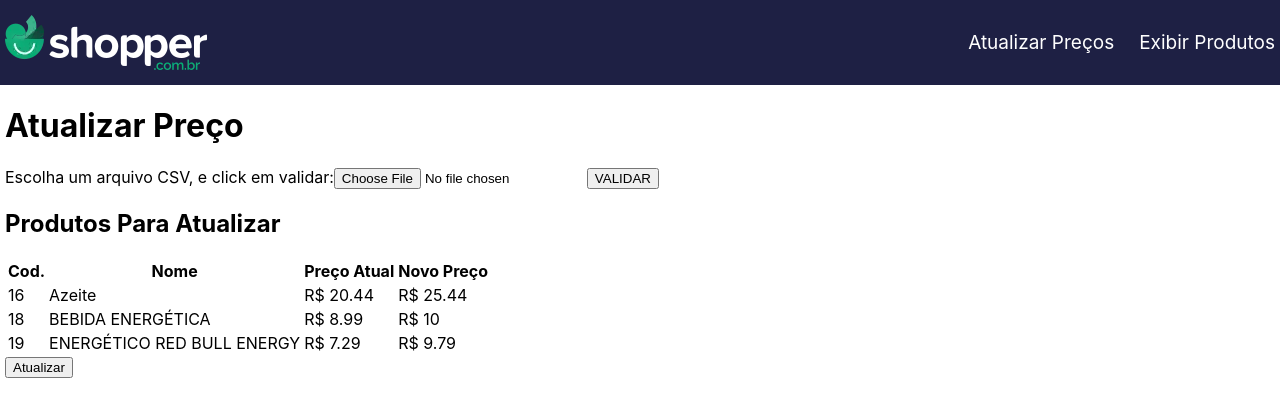
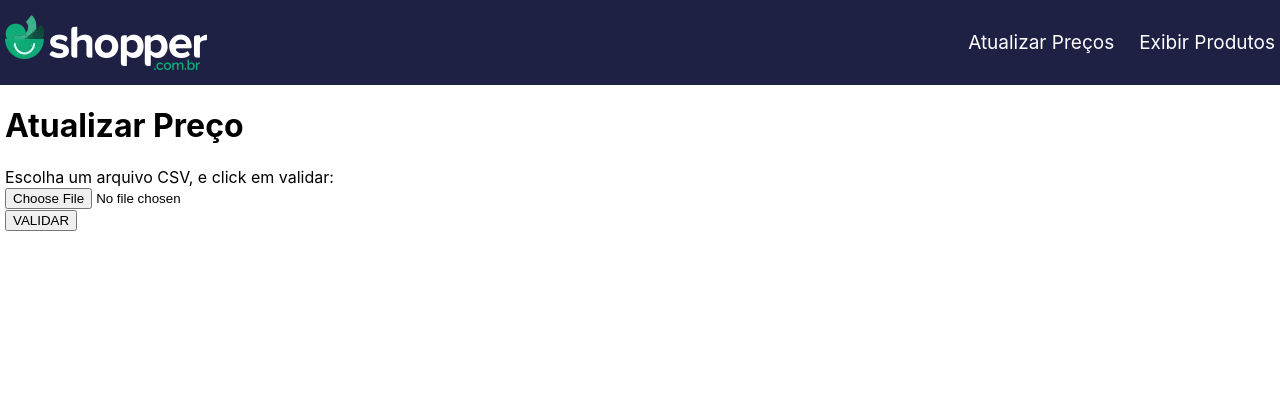
Before and after one commit to kleutons/shopper-frontend, a React (Create React App) app: page / in a window 1280 px wide. Shown: the top 416 px of the page. Built offline with nearby package versions, Linux system fonts and the light colour scheme.

Commit message:
feat: Valida Tipo de produto

```diff
--- a/src/Pages/Home/homePage.tsx
+++ b/src/Pages/Home/homePage.tsx
@@ -1,37 +1,48 @@
+import React, { useState } from "react";
+import { useFetchPostForm } from "../../hooks/useFetch";
+import { TypeProductValidade } from "../../types/typeProduct";
 
-const productsCSV = [
-    {
-        code:'16',
-        name: 'Azeite',
-        sale_price: 20.44,
-        new_price: 25.44
-    },
-    {
-        code:'18',
-        name: 'BEBIDA ENERGÉTICA',
-        sale_price: 8.99,
-        new_price: 10
-    },
-    {
-        code:'19',
-        name: 'ENERGÉTICO  RED BULL ENERGY ',
-        sale_price: 7.29,
-        new_price: 9.79
+export default function HomePage(){
+    const [formData] = useState(new FormData());
+    const { data, error, sendRequest } = useFetchPostForm('/product/bulk-update', formData);
+    const fileInputRef = React.createRef<HTMLInputElement>();
+
+    // Função para lidar com o envio do arquivo
+    const handleFileChange = (event:any) => {
+        const file = event.target.files[0];
+        formData.append('file', file);
+    };
+
+    // Função para lidar com o envio do formulário
+    const handleSubmit = (event:any) => {
+        event.preventDefault();
+        sendRequest();
+
+
+        // Limpar após o envio
+        if (fileInputRef.current){
+            fileInputRef.current.value = '';
+        }
     }
 
-];
 
-export default function HomePage(){
     return(
         <>
         <h1>Atualizar Preço</h1>
 
-        <form>
-            <label htmlFor="upload">Escolha um arquivo CSV, e click em validar:</label>
-            <input type="file" id="upload" name="upload" accept=".csv" />
+        <form onSubmit={handleSubmit}>
+            <label htmlFor="fileCsv">Escolha um arquivo CSV, e click em validar:</label>
+            <br/>
+            <input type="file" id="fileCsv" name="file" accept=".csv" onChange={handleFileChange} ref={fileInputRef} />
+            <br/>
             <button type="submit">VALIDAR</button>
         </form>
 
+
+        {error && <div>Erro: {error.message}</div>}
+
+        {data && Array.isArray(data) && data.length > 0 && (
+            <>
                 <h2>Produtos Para Atualizar</h2>
                 <table>
                     <thead>
@@ -40,24 +51,32 @@ export default function HomePage(){
                         <th>Nome</th>
                         <th>Preço Atual</th>
                         <th>Novo Preço</th>
+                        <th>Tipo</th>
+                        <th>Valido?</th>
+                        <th>Pendência</th>
                         </tr>
                     </thead>
                     <tbody>
 
-                {productsCSV?.map((item) => (
-                        <tr key={item.code}>
+                        {data.map((item: TypeProductValidade, index: number) => (
+                            <tr key={index}>
                                 <td>{item.code}</td>
                                 <td>{item.name}</td>
-                            <td>R$ {item.sale_price}</td>
-                            <td>R$ {item.new_price}</td>
+                                <td>{item.sales_price}</td>
+                                <td>{item.new_price}</td>
+                                <td>{item.typeProduct}</td>
+                                <td>{!item.isError ? 'Sim' : 'Erro'}</td>
+                                <td>{item.returnError}</td>
                             </tr>
-                        )
-                )}
 
+                        ))}
                     </tbody>
                 </table>
 
                 <button>Atualizar</button>
             </>
+        )}
+
+        </>
     )
 }
--- a/src/Pages/Products/products.tsx
+++ b/src/Pages/Products/products.tsx
@@ -1,4 +1,4 @@
-import { useFetchListProduct } from "../../hooks/useFetch";
+import { useFetchGet } from "../../hooks/useFetch";
 import { TypeProducts } from "../../types/typeProduct";
 import { formatCurrency } from "../../utils/format";
 
@@ -9,8 +9,8 @@ interface ProductsPageProps {
 
 export default function ProductsPage(props : ProductsPageProps){
 
-    const { data: uniqueData  } = useFetchListProduct<TypeProducts>('product/list-unique');
-    const { data: packData } = useFetchListProduct<TypeProducts>('product/list-pack');
+    const { data: uniqueData  } = useFetchGet<TypeProducts>('/product/list-unique');
+    const { data: packData } = useFetchGet<TypeProducts>('/product/list-pack');
 
     return(
         <>
--- a/src/hooks/useFetch.ts
+++ b/src/hooks/useFetch.ts
@@ -1,13 +1,13 @@
 import axios from "axios";
 import { useEffect, useState } from "react";
 
-const URL_API = 'http://localhost:4000';
+const URL_API = 'http://localhost:4000/';
 
 const api = axios.create({
     baseURL: URL_API
 })
 
-export function useFetchListProduct<T = unknown>(url: string){
+export function useFetchGet<T = unknown>(url: string){
 
     const  [data, setData] = useState<T | null>(null);
     const  [error, setError] = useState<Error | null>(null);
@@ -15,7 +15,7 @@ export function useFetchListProduct<T = unknown>(url: string){
     useEffect( () => {
         const fetch = async () => {
             //Axios
-            api.get(url,{})
+            api.get(url)
             .then(response => {
                 const fetchData = response.data;
                 setData(fetchData);
@@ -30,3 +30,39 @@ export function useFetchListProduct<T = unknown>(url: string){
 
     return { data, error }
 }
+
+export function useFetchPostForm<T = unknown>(url: string, formData: FormData){
+    const [isRequestSent, setIsRequestSent] = useState(false);
+    const [data, setData] = useState<T | null>(null);
+    const [error, setError] = useState<Error | null>(null);
+
+    useEffect( () => {
+    if (isRequestSent) {
+        const fetch = async () => {
+            //Axios
+            api.post(url, formData,{
+                headers: {
+                    'Content-Type': 'multipart/form-data'
+                }
+            })
+            .then(response => {
+                const fetchData = response.data;
+                setData(fetchData);
+            })
+            .catch(err => {
+                setError(err);
+            }).finally(() =>{
+                setIsRequestSent(false);
+            })
+        }
+
+        fetch();
+    }
+    }, [url, formData, isRequestSent]);
+
+    const sendRequest = () => {
+        setIsRequestSent(true);
+    };
+
+    return { data, error, sendRequest }
+}
```
Also changed, not shown: src/api.ts (added, +10 -0 lines), src/types/typeProduct.ts (+8 -0 lines), 1 other file (tests, documents, lock files or other folders). Lines whose indentation alone changed are shown as unchanged.
